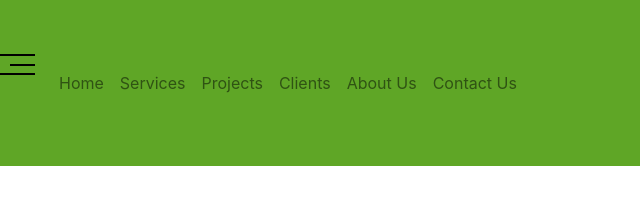
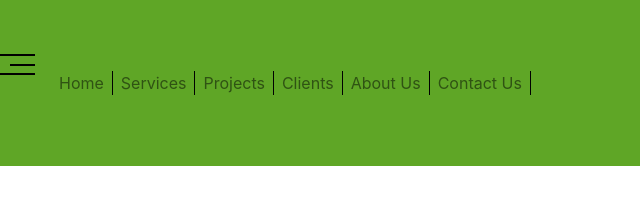
Before and after one commit to dyenchay/GEMS-Environmental, a plain HTML site: page index.html in a window 1280 px wide. Shown: the full height of the page, 311-951 px from the left. Drawn offline with nearby package versions, Linux system fonts and the light colour scheme.

Commit message:
Added "." to "nav-link"

```diff
--- a/style.css
+++ b/style.css
@@ -1,4 +1,4 @@
-nav-link {
+.nav-link {
     padding: 0px 10px 0px 10px;
     display: block;
     float: left;
```
